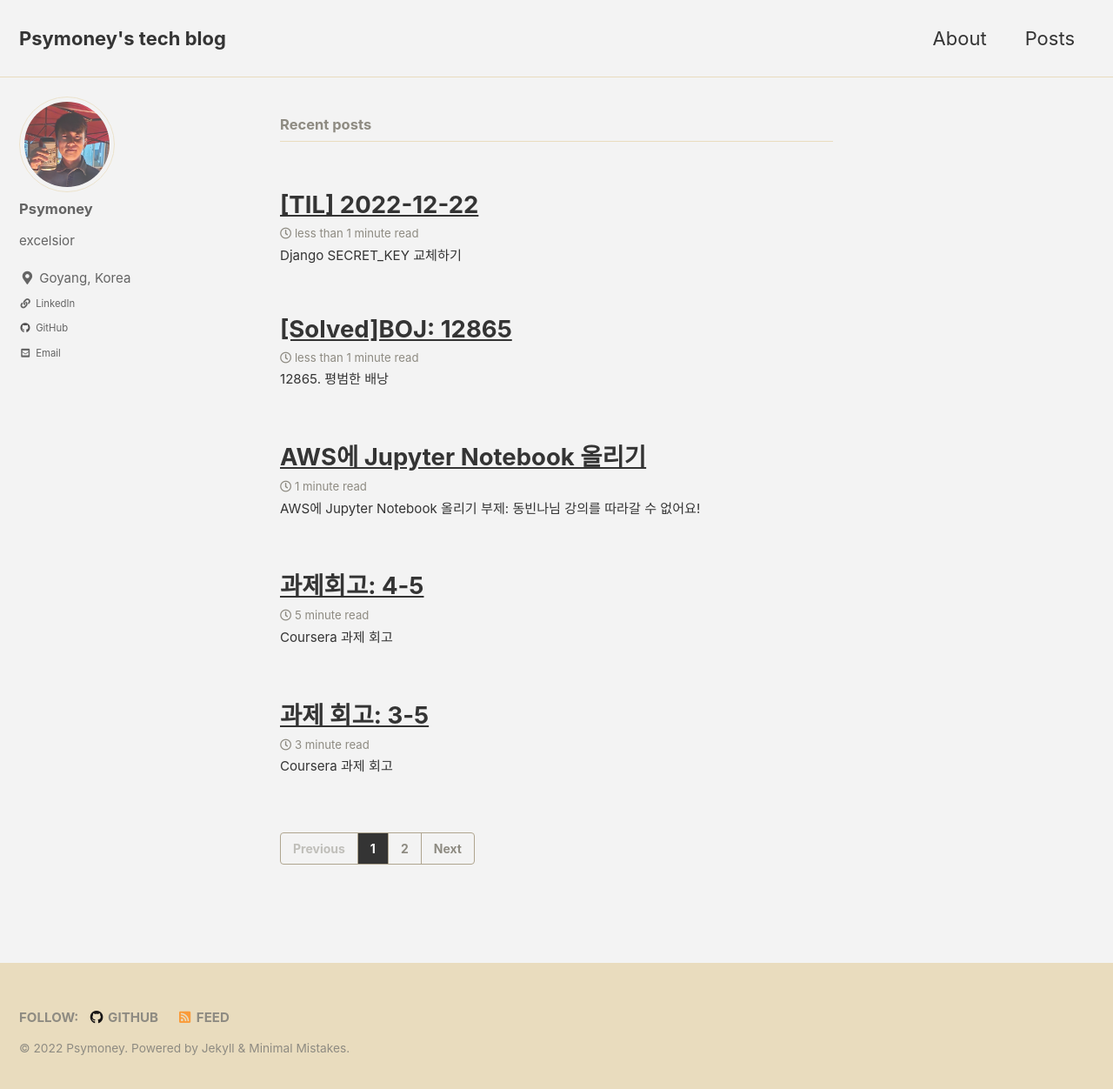
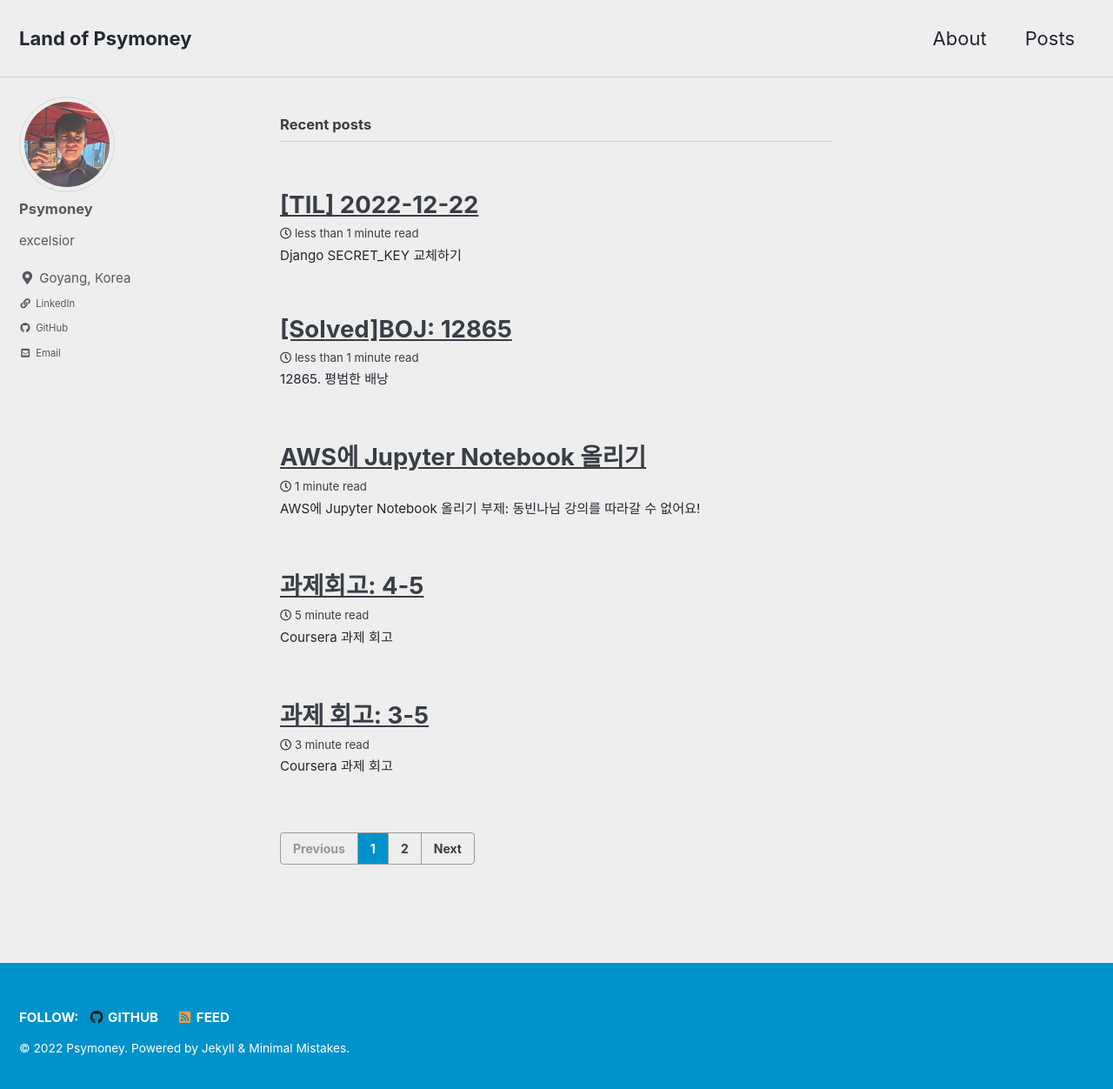
Before and after one commit to psymoney/psymoney.github.io, a Jekyll site: the page built from index.html, in a window 1280 px wide and 1259 px high. Shown: the top 1252 px of the window at 87% size. Built offline with Jekyll 4.4.1, drawn with Linux system fonts in a browser that asks for light colours; cached includes are drawn as plain includes; the list of posts is cut into pages by our own code.

Commit message:
Update _config.yml

```diff
--- a/_config.yml
+++ b/_config.yml
@@ -12,15 +12,15 @@
 
 # theme                  : "minimal-mistakes-jekyll"
 # remote_theme           : "mmistakes/minimal-mistakes"
-minimal_mistakes_skin    : "dirt" # "air", "aqua", "contrast", "dark", "dirt", "neon", "mint", "plum", "sunrise"
+minimal_mistakes_skin    : "air" # "air", "aqua", "contrast", "dark", "dirt", "neon", "mint", "plum", "sunrise"
 
 # Site Settings
 locale                   : "en-US"
-title                    : "Psymoney's tech blog"
+title                    : "Land of Psymoney"
 title_separator          : "-"
 subtitle                 : # site tagline that appears below site title in masthead
 name                     : "Psymoney"
-description              : "Tech blog for archiving."
+description              : "blog and diary, somewhere between of"
 url                      : "https://psymoney.github.io"
 baseurl                  : # "/blog"
 repository               : "psymoney/psymoney.github.io"
```
